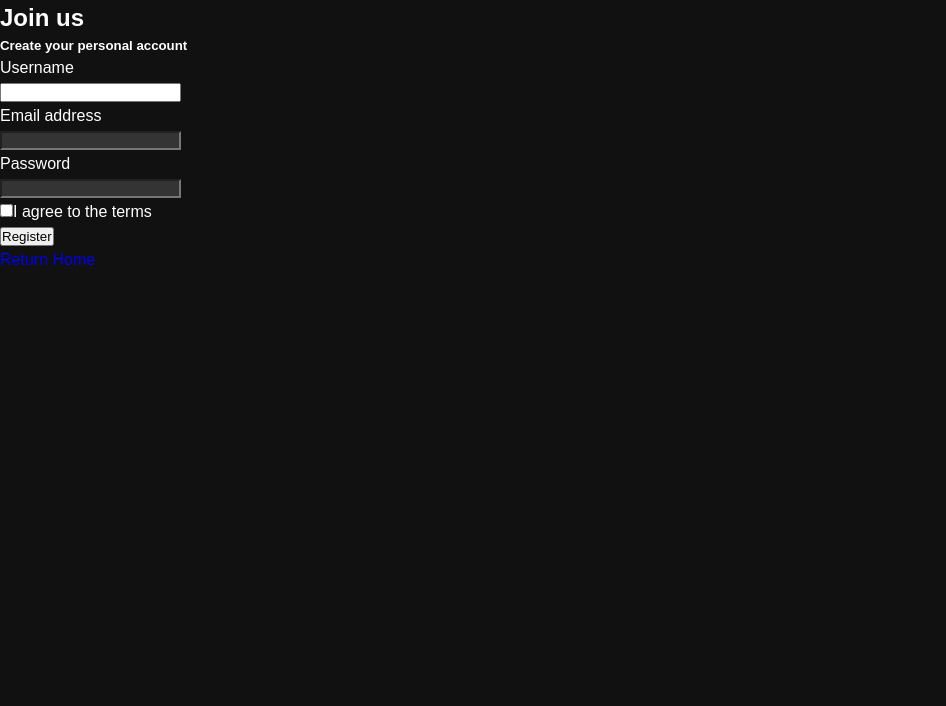
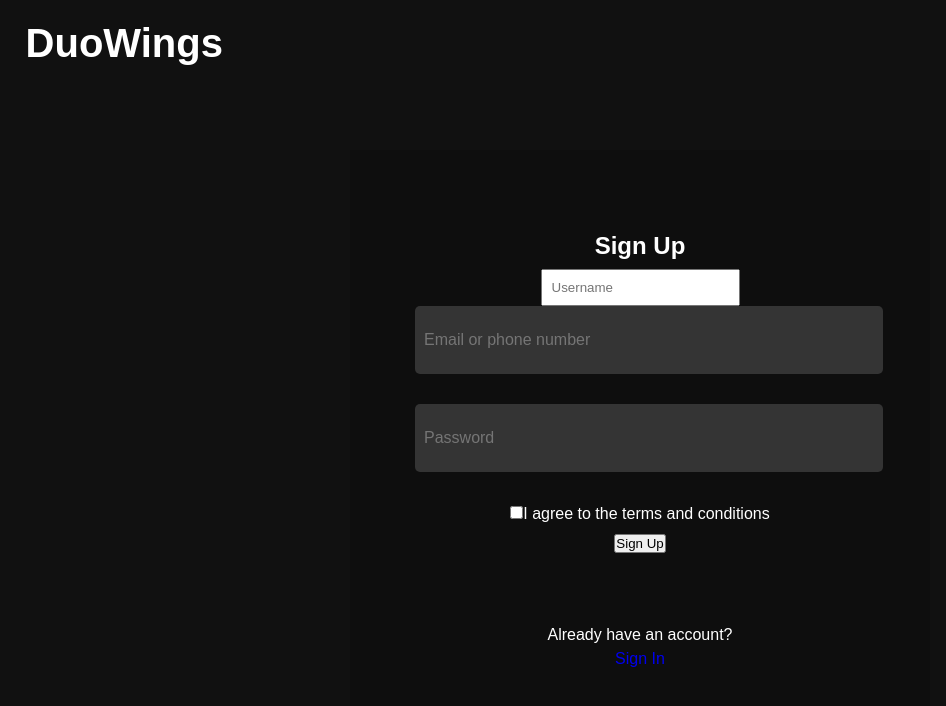
Before and after one commit to devingdaniels/DuoWings, a React (Vite) app in the folder frontend/: page /register in a window 1280 px wide. Shown: the top 706 px of the page, without its empty margins (0-946 px from the left). Built offline with nearby package versions, Linux system fonts and the light colour scheme.

Commit message:
Added sign up form, will need to refactor CSS for both login and signup form

```diff
--- /dev/null
+++ b/frontend/src/components/registerPage/RegisterForm.tsx
@@ -0,0 +1,95 @@
+import React, { useState } from "react";
+import { Link } from "react-router-dom";
+import { useNavigate } from "react-router-dom";
+
+const RegisterForm: React.FC = () => {
+  const navigate = useNavigate();
+
+  const [userData, setUserData] = useState({
+    username: "",
+    email: "",
+    password: "",
+    agreed: false,
+  });
+
+  const handleSignUp = async (e: React.FormEvent) => {
+    e.preventDefault();
+    alert("Sign Up");
+    // Perform sign-up logic using userData
+  };
+
+  const handleInputChange = (e: React.ChangeEvent<HTMLInputElement>) => {
+    const { name, value, type, checked } = e.target;
+    const inputValue = type === "checkbox" ? checked : value;
+
+    setUserData((prevUserData) => ({
+      ...prevUserData,
+      [name]: inputValue,
+    }));
+  };
+
+  return (
+    <>
+      <h1 className="sign-in-page-header" onClick={() => navigate("/")}>
+        DuoWings
+      </h1>
+      <div className="login-form-container">
+        <div className="login-form-wrapper">
+          <form onSubmit={handleSignUp}>
+            <h2>Sign Up</h2>
+            <div className="user-info-wrapper">
+              <input
+                className="username"
+                type="text"
+                placeholder="Username"
+                name="username"
+                value={userData.username}
+                onChange={handleInputChange}
+              />
+              <br />
+              <input
+                className="email"
+                type="email"
+                placeholder="Email or phone number"
+                name="email"
+                value={userData.email}
+                onChange={handleInputChange}
+              />
+              <br />
+              <input
+                className="password"
+                type="password"
+                placeholder="Password"
+                name="password"
+                value={userData.password}
+                onChange={handleInputChange}
+              />
+              <br />
+              <label>
+                <input
+                  className="agreed"
+                  type="checkbox"
+                  name="agreed"
+                  checked={userData.agreed}
+                  onChange={handleInputChange}
+                />
+                I agree to the terms and conditions
+              </label>
+            </div>
+            <div className="login-form-button-wrapper">
+              <button className="signup-button-primary" type="submit">
+                Sign Up
+              </button>
+            </div>
+          </form>
+        </div>
+        <div className="signup-wrapper">
+          <p>Already have an account?</p>
+          <Link to="/login">Sign In</Link>
+        </div>
+      </div>
+    </>
+  );
+};
+
+export default RegisterForm;
--- a/frontend/src/pages/RegisterPage.tsx
+++ b/frontend/src/pages/RegisterPage.tsx
@@ -1,100 +1,8 @@
-import React, { useState } from "react";
-import { Link } from "react-router-dom";
-import { useNavigate } from "react-router-dom";
+import React from "react";
+import RegisterForm from "../components/registerPage/RegisterForm";
 
-const RegisterPage: React.FC = () => {
-  const navigate = useNavigate();
-  const [formData, setFormData] = useState({
-    username: "",
-    email: "",
-    password: "",
-    agreed: false,
-  });
-
-  const handleChange = (e: React.ChangeEvent<HTMLInputElement>) => {
-    const { name, value, type, checked } = e.target;
-    setFormData((prevData) => ({
-      ...prevData,
-      [name]: type === "checkbox" ? checked : value,
-    }));
-  };
-
-  const handleRegister = (e: React.FormEvent) => {
-    e.preventDefault();
-    if (formData.agreed) {
-      alert(`Welcome ${formData.username}`);
-    } else {
-      alert("Please agree to the terms.");
-    }
-    navigate("/home");
-  };
-
-  return (
-    <div>
-      <h2>Join us</h2>
-      <h5>Create your personal account</h5>
-      <form onSubmit={handleRegister}>
-        <p>
-          <label>
-            Username
-            <br />
-            <input
-              type="text"
-              name="username"
-              value={formData.username}
-              onChange={handleChange}
-              required
-            />
-          </label>
-        </p>
-        <p>
-          <label>
-            Email address
-            <br />
-            <input
-              type="email"
-              name="email"
-              value={formData.email}
-              onChange={handleChange}
-              required
-            />
-          </label>
-        </p>
-        <p>
-          <label>
-            Password
-            <br />
-            <input
-              type="password"
-              name="password"
-              value={formData.password}
-              onChange={handleChange}
-            />
-          </label>
-        </p>
-        <p>
-          <label>
-            <input
-              type="checkbox"
-              name="agreed"
-              checked={formData.agreed}
-              onChange={handleChange}
-              required
-            />
-            I agree to the terms
-          </label>
-        </p>
-        <p>
-          <button type="submit">Register</button>
-        </p>
-      </form>
-      <footer>
-        <p>
-          <Link to="/">Return Home</Link>
-        </p>
-      </footer>
-    </div>
-  );
+const LoginPage: React.FC = () => {
+  return <RegisterForm />;
 };
 
-export default RegisterPage;
+export default LoginPage;
```
